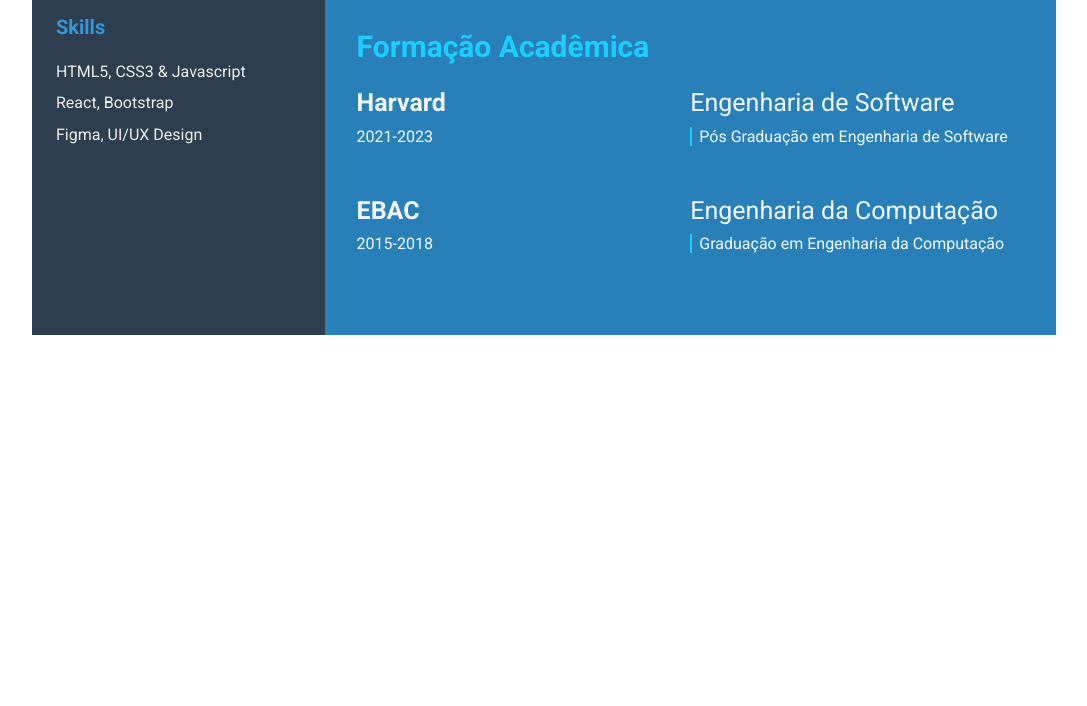
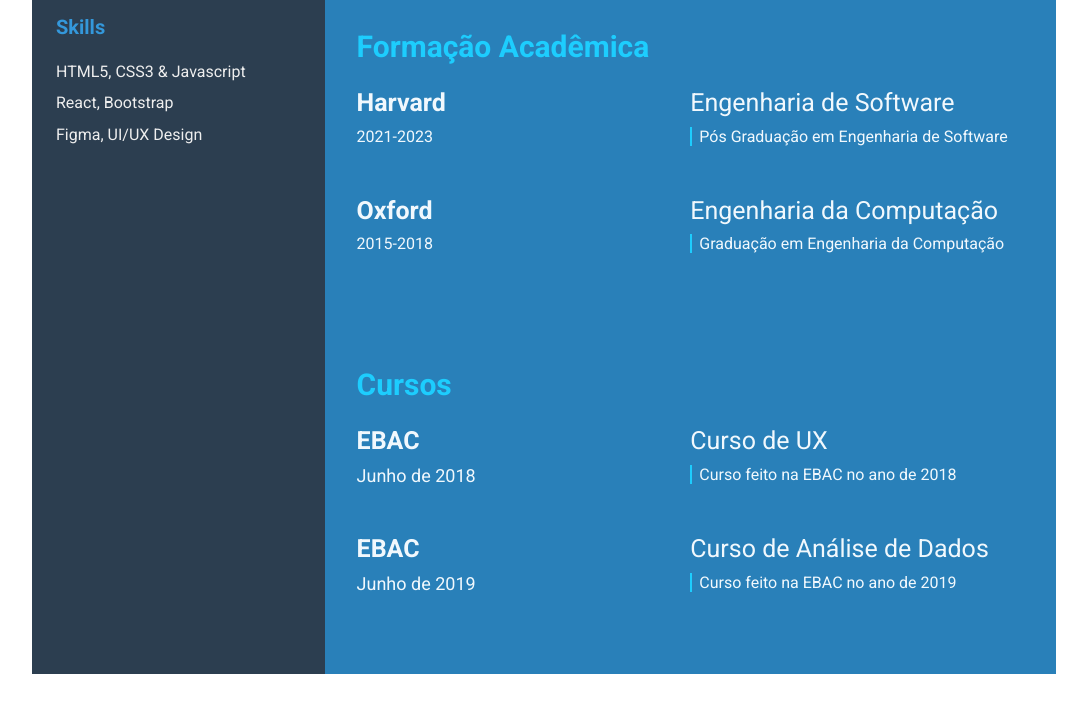
Before and after one commit to DanildoSilva/DevWeekDanildoSilva.github.io, a plain HTML site: page index.html in a window 1280 px wide. Shown: the part 726-1432 px from the top of the page, without its empty margins (96-1183 px from the left). Before the commit the page ends 1093 px from the top, so only its background shows below. Drawn offline with Linux system fonts and the light colour scheme.

Commit message:
feature add certificates (#5)

```diff
--- a/index.html
+++ b/index.html
@@ -97,7 +97,7 @@
                         </div>
                         <!-- Escola 02 -->
                         <div class="education-left">
-                            <p class="education-school-name">EBAC</p>
+                            <p class="education-school-name">Oxford</p>
                             <p class="education-time-period">2015-2018</p>
                         </div>
                         <div class="education-right">
@@ -106,6 +106,30 @@
                         </div>
                     </div>
                 </section>
+                <!-- Seção de Cursos e Certificados -->
+                <section class="awards gap">
+                    <div class="right-title">Cursos</div>
+                    <div class="awards-contents">
+                        <!-- Instituição 01 -->
+                        <div class="awards-left">
+                            <p class="awards-company-name">EBAC</p>
+                            <p class="awards-time-period">Junho de 2018</p>
+                        </div>
+                        <div class="awards-right">
+                            <p class="awards-name">Curso de UX</p>
+                            <p class="awards-desc">Curso feito na EBAC no ano de 2018</p>
+                        </div>
+                        <!-- Instituição 02 -->
+                        <div class="awards-left">
+                            <p class="awards-company-name">EBAC</p>
+                            <p class="awards-time-period">Junho de 2019</p>
+                        </div>
+                        <div class="awards-right">
+                            <p class="awards-name">Curso de Análise de Dados</p>
+                            <p class="awards-desc">Curso feito na EBAC no ano de 2019</p>
+                        </div>
+                    </div>
+                </section>
             </section>
         </main>
     </body>
--- a/style.css
+++ b/style.css
@@ -99,7 +99,8 @@
 
 .right-section-contents,
 .experience,
-.education {
+.education,
+.awards {
     padding: 2rem 2rem;
 }
 
@@ -120,7 +121,8 @@
 }
 
 .exp-right,
-.education-right {
+.education-right,
+.awards-right {
     margin-bottom: 50px;
 }
 
@@ -148,7 +150,9 @@
 .exp-position,
 .exp-company-name,
 .education-subject,
-.education-school-name {
+.education-school-name,
+.awards-name,
+.awards-company-name {
     padding-bottom: .6rem;
 }
 
```
